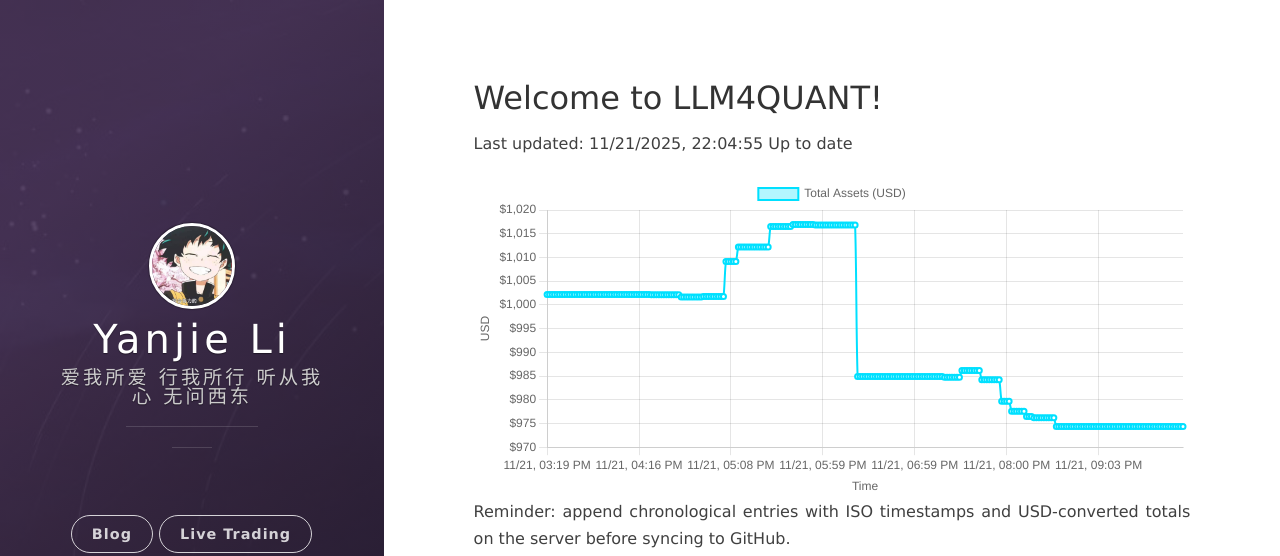
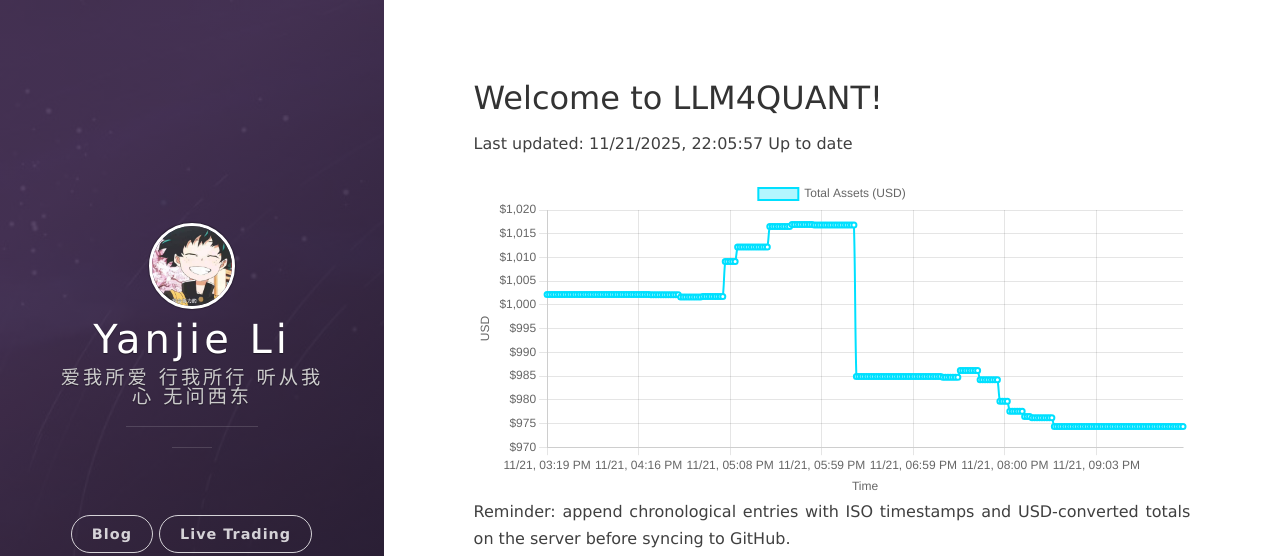
Before and after one commit to leeyegy/leeyegy.github.io, a Jekyll site: the page built from live-trading.html, in a window 1280 px wide. Shown: the top 556 px of the page. Built offline with Jekyll 4.4.1, drawn with Linux system fonts in a browser that asks for light colours; nearby versions of some CDN libraries.

Commit message:
AccountMonitor: update balance history 2025-11-22T06:05:57+08:00

```diff
--- a/assets/data/binance/balance-history.json
+++ b/assets/data/binance/balance-history.json
@@ -1,5 +1,5 @@
 {
-  "generatedAt": "2025-11-22T06:04:55+08:00",
+  "generatedAt": "2025-11-22T06:05:57+08:00",
   "asset": "total_usd_value",
   "history": [
     {
@@ -1029,6 +1029,10 @@
     {
       "timestamp": "2025-11-22T06:04:55+08:00",
       "totalUsd": 974.36593718
+    },
+    {
+      "timestamp": "2025-11-22T06:05:57+08:00",
+      "totalUsd": 974.36593718
     }
   ]
 }
```
